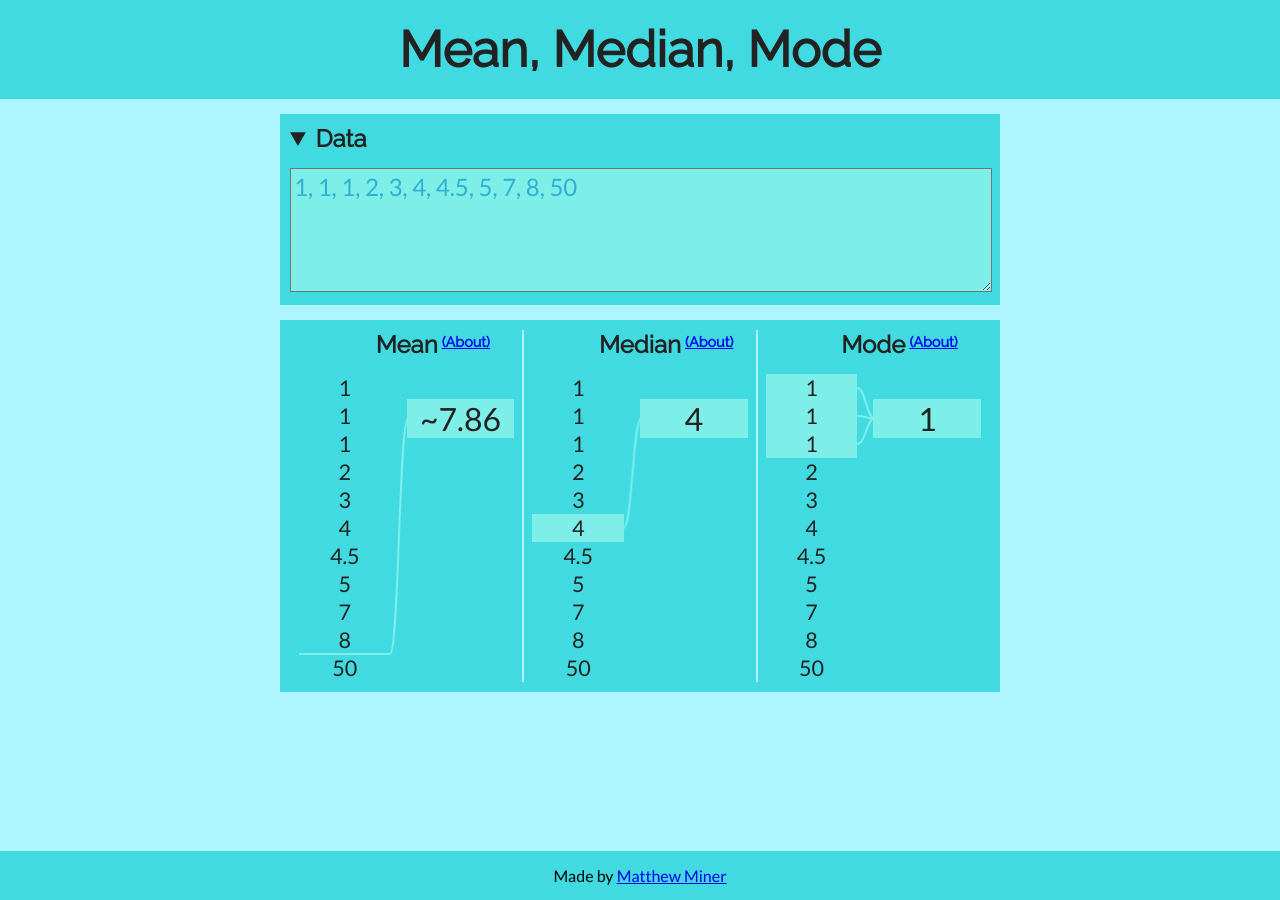
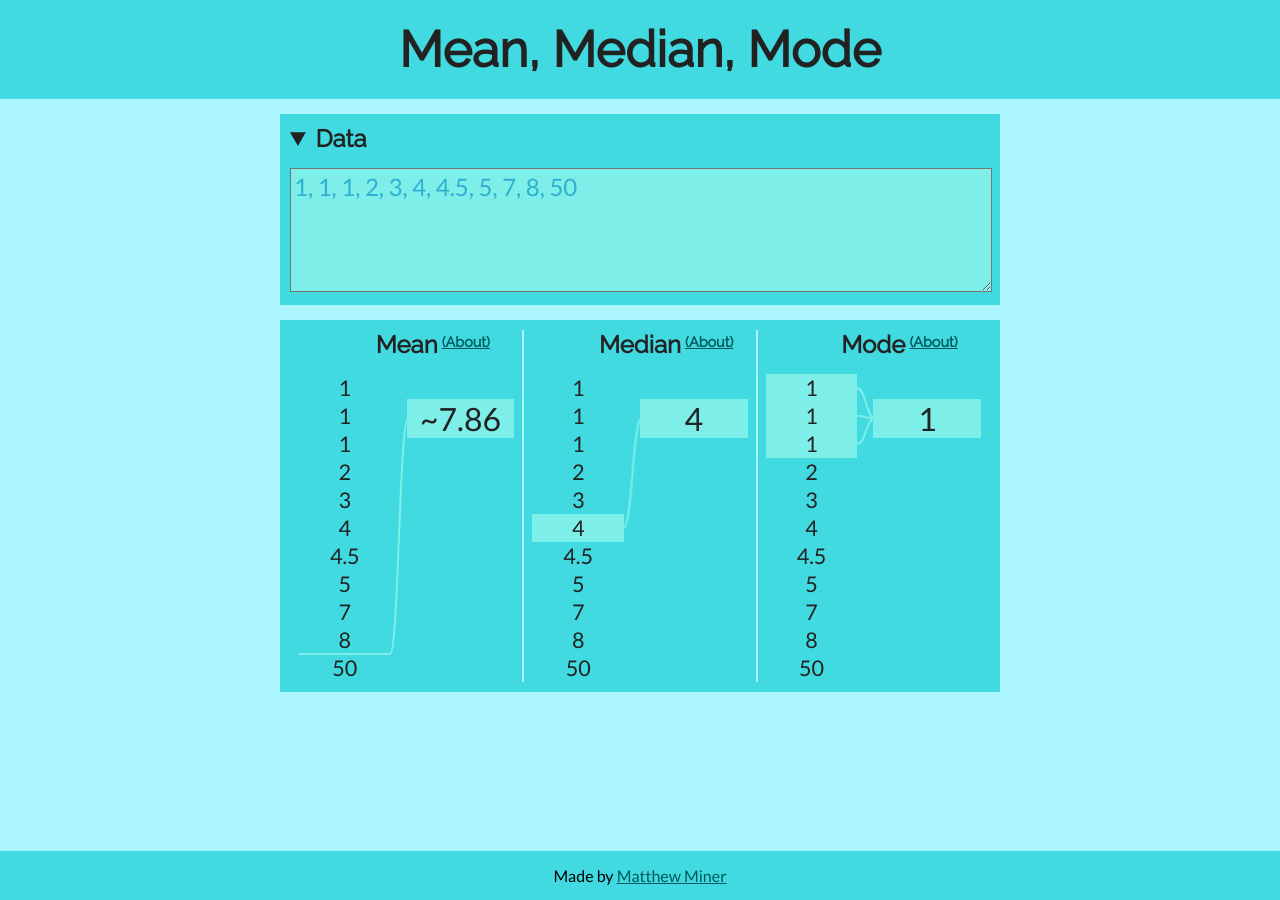
Before and after one commit to mminer237/meanmedianmode, a Jekyll site: the page built from index.html, in a window 1280 px wide. Built offline with Jekyll 4.4.1, drawn with Linux system fonts in a browser that asks for light colours.

Commit message:
Colored links

```diff
--- a/css/style.scss
+++ b/css/style.scss
@@ -2,6 +2,8 @@
 ---
 :root {
 	--primary-color: #40dae0;
+	--dark-primary-color: #00585c;
+	--darkish-primary-color: #057f84;
 	--highlighted-color: #7eeee9;
 	// --highlighted-color: #00ffe7;
 	--background-color: #aef6ff;
@@ -67,6 +69,12 @@ textarea {
 	padding: 3px;
 	width: calc(100% - 6px);
 }
+a {
+	color: var(--dark-primary-color);
+}
+a:hover {
+	color: var(--darkish-primary-color);
+}
 .comparison-container {
 	display: flex;
 	justify-content: space-around;
@@ -82,7 +90,7 @@ textarea {
 #mode-pluralizer {
 	display: none;
 }
-a.about-link {
+.about-link {
 	position: absolute;
 	font-size: 60%;
 	margin: 3px 0 0 4px;
```
